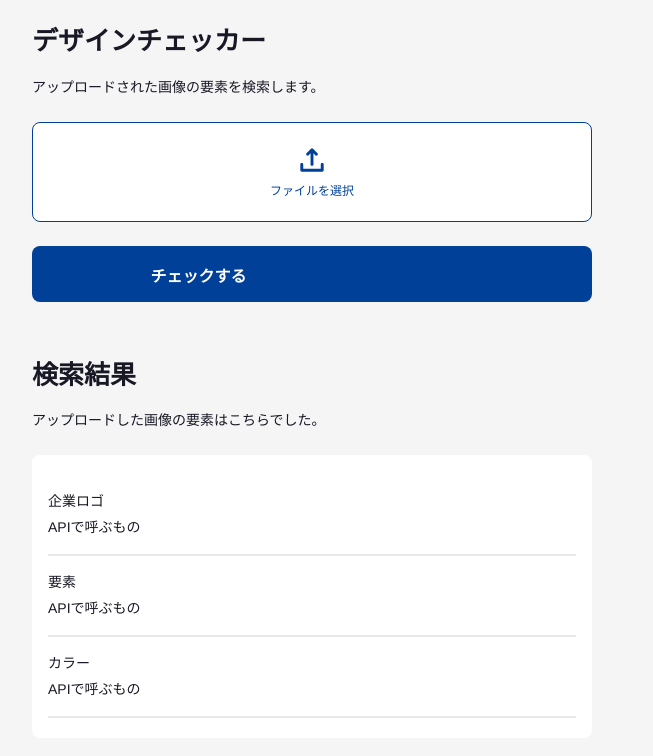
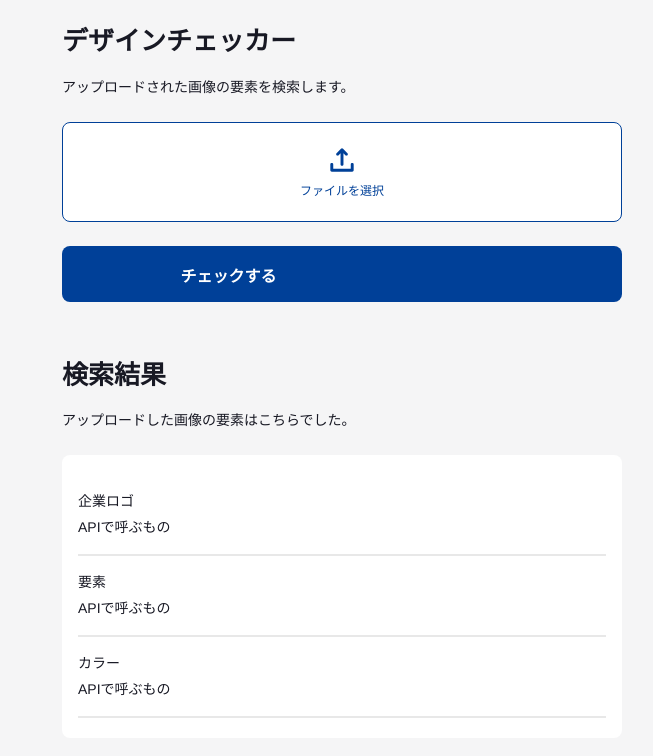
Before and after one commit to chisatomi/my-app-figma, a Next.js app: page / in a window 1280 px wide. Shown: the top 756 px of the page, without its empty margins (298-951 px from the left). Built offline with nearby package versions, Linux system fonts and the light colour scheme.

Commit message:
figmaから書き出した画面をreactで正しく表示されるように修正

```diff
--- a/app/style.css
+++ b/app/style.css
@@ -5,7 +5,7 @@
   display: flex;
   gap: 10px;
   justify-content: center;
-  max-width: 1220px;
+  max-width: 100%;
   min-height: 730px;
   min-width: 375px;
   padding: 24px 21px;
```
